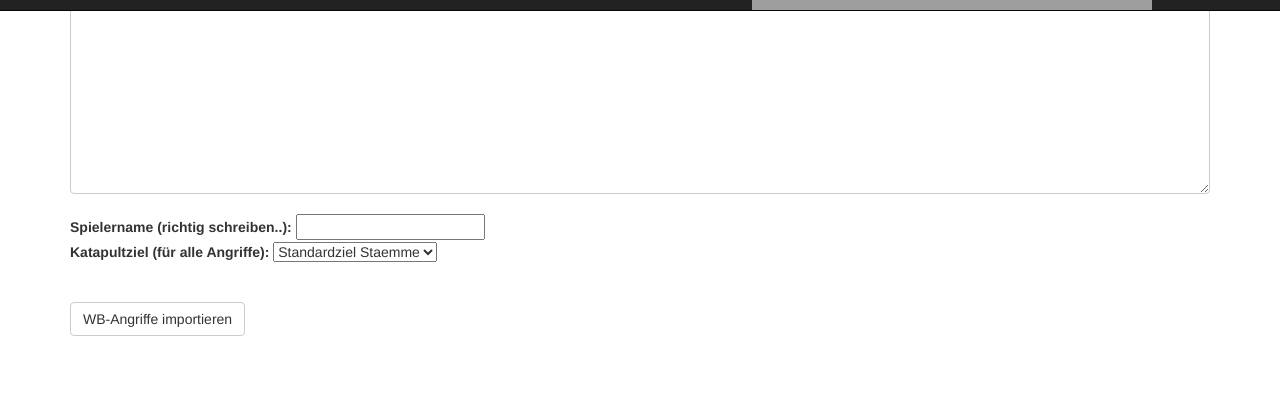
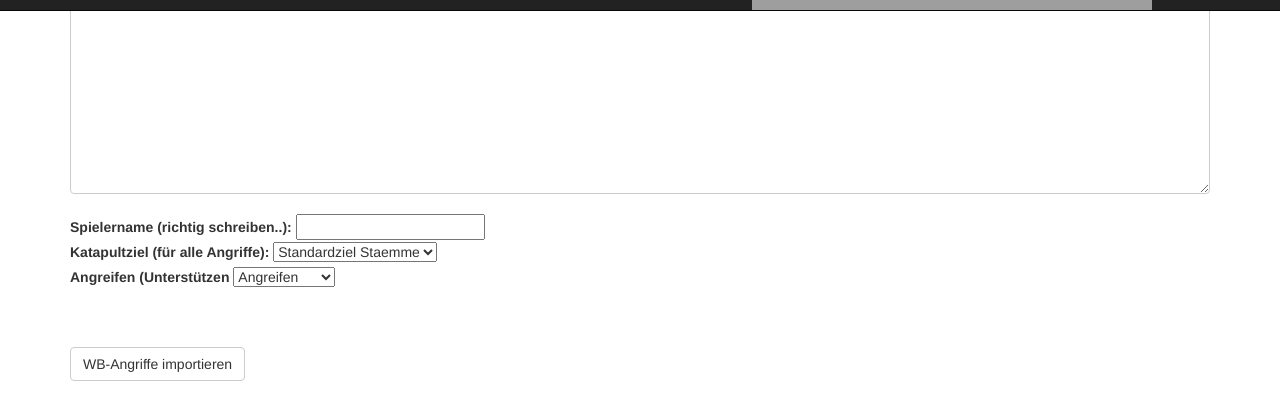
Before and after one commit to st4bel/DS_Timer, a Flask app: page /wb in a window 1280 px wide. Shown: the part 305-725 px from the top of the page. Run offline with Flask 2, Linux system fonts and the light colour scheme; some libraries are stand-ins or nearby versions; grey boxes are pictures that could not be loaded.

Commit message:
wb support

```diff
--- a/dstimer/server.py
+++ b/dstimer/server.py
@@ -200,7 +200,7 @@ def wb_post():
             import_template.import_from_workbench(text)
             return redirect("/templates")
         elif request.form["type"] == "wb_action":
-            import_action.import_wb_action(text, playername, request.form.get("catapult_target"))
+            import_action.import_wb_action(text, playername, request.form.get("catapult_target"), request.form.get("type"))
         return redirect("/schedule", code=302)
     except Exception as e:
         flash(str(e))
--- a/dstimer/templates/workbench_import.html
+++ b/dstimer/templates/workbench_import.html
@@ -24,7 +24,12 @@
             {% for building in buildings %}
                 <option value="{{ building }}">{{ building }}</option>
             {% endfor %}
-        </select>
+        </select><br>
+        <label for="type">Angreifen (Unterstützen</label>
+        <select id="type" name="type">
+            <option value="attack" selected="selected">Angreifen</option>
+            <option value="support">Unterstützen</option>
+        </select><br>
         <br><br>
     </div>
     <button type="submit" name="type" value="wb_action" class="btn btn-default">WB-Angriffe importieren</button>
```
Also changed, not shown: dstimer/import_action.py (+6 -5 lines), 1 other file.
